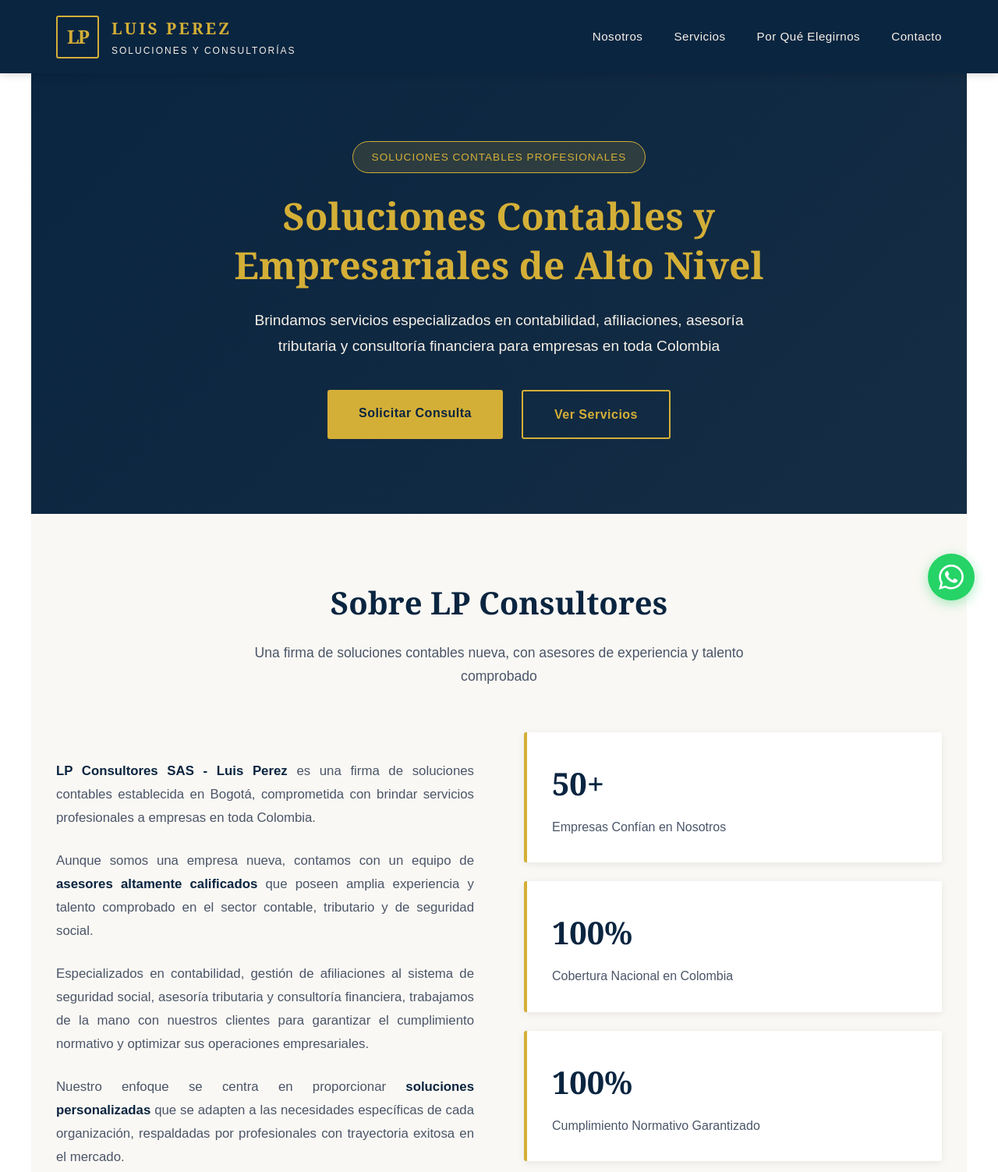
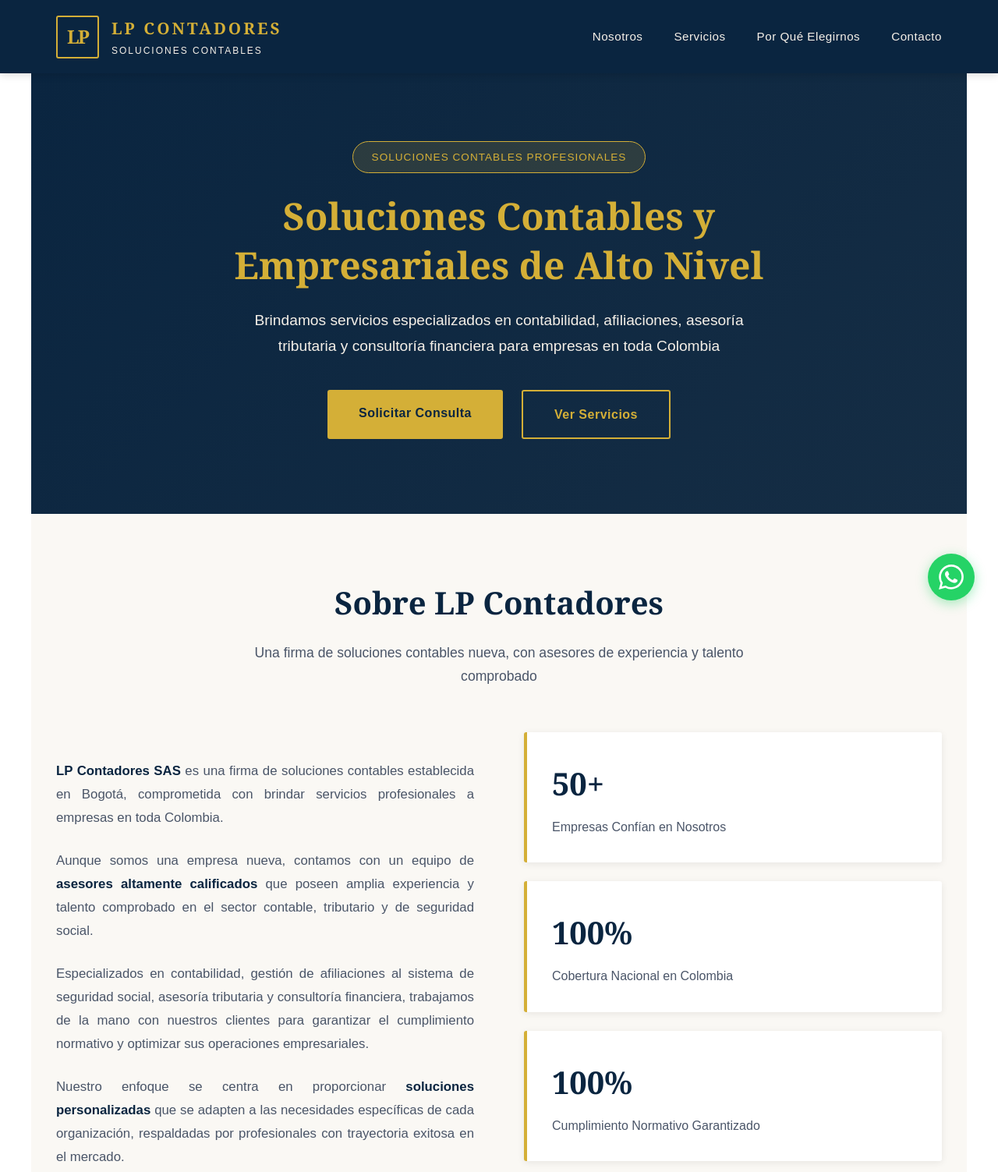
Before and after one commit to lpcontadoressas-admin/lpcontadores, a plain HTML site: page index.html in a window 1280 px wide. Shown: the top 1503 px of the page at 78% size. Drawn offline with Linux system fonts and the light colour scheme.

Commit message:
Update index.html

```diff
--- a/index.html
+++ b/index.html
@@ -3,8 +3,8 @@
 <head>
   <meta charset="UTF-8">
   <meta name="viewport" content="width=device-width, initial-scale=1.0">
-  <title>LP Consultores SAS - Luis Perez | Soluciones Empresariales Bogotá</title>
-  <meta name="description" content="LP Consultores SAS ofrece servicios profesionales de contabilidad, afiliaciones EPS, ARL, Pensión, asesoría tributaria y consultoría financiera en Bogotá.">
+  <title>LP Contadores SAS | Soluciones Empresariales Bogotá</title>
+  <meta name="description" content="LP Contadores SAS ofrece servicios profesionales de contabilidad, afiliaciones EPS, ARL, Pensión, asesoría tributaria y consultoría financiera en Bogotá.">
   <style>
     * {
       margin: 0;
@@ -721,8 +721,8 @@
       <a href="#" class="logo">
         <div class="logo-img">LP</div>
         <div class="logo-text">
-          <span class="logo-title">LUIS PEREZ</span>
-          <span class="logo-subtitle">Soluciones y Consultorías</span>
+          <span class="logo-title">LP CONTADORES</span>
+          <span class="logo-subtitle">Soluciones Contables</span>
         </div>
       </a>
       <div class="menu-toggle" onclick="toggleMenu()">
@@ -754,11 +754,11 @@
 
   <!-- Sobre Nosotros -->
   <section id="nosotros">
-    <h2 class="section-title">Sobre LP Consultores</h2>
+    <h2 class="section-title">Sobre LP Contadores</h2>
     <p class="section-subtitle">Una firma de soluciones contables nueva, con asesores de experiencia y talento comprobado</p>
     <div class="about-content">
       <div class="about-text">
-        <p><strong>LP Consultores SAS - Luis Perez</strong> es una firma de soluciones contables establecida en Bogotá, comprometida con brindar servicios profesionales a empresas en toda Colombia.</p>
+        <p><strong>LP Contadores SAS</strong> es una firma de soluciones contables establecida en Bogotá, comprometida con brindar servicios profesionales a empresas en toda Colombia.</p>
         <p>Aunque somos una empresa nueva, contamos con un equipo de <strong>asesores altamente calificados</strong> que poseen amplia experiencia y talento comprobado en el sector contable, tributario y de seguridad social.</p>
         <p>Especializados en contabilidad, gestión de afiliaciones al sistema de seguridad social, asesoría tributaria y consultoría financiera, trabajamos de la mano con nuestros clientes para garantizar el cumplimiento normativo y optimizar sus operaciones empresariales.</p>
         <p>Nuestro enfoque se centra en proporcionar <strong>soluciones personalizadas</strong> que se adapten a las necesidades específicas de cada organización, respaldadas por profesionales con trayectoria exitosa en el mercado.</p>
@@ -871,7 +871,7 @@
 
   <!-- Beneficios -->
   <section id="beneficios">
-    <h2 class="section-title">¿Por Qué Elegir LP Consultores?</h2>
+    <h2 class="section-title">¿Por Qué Elegir LP Contadores?</h2>
     <p class="section-subtitle">Nos distinguimos por nuestro compromiso con la excelencia y resultados medibles</p>
     <div class="benefits-grid">
       <div class="benefit-card">
@@ -935,7 +935,7 @@
             </div>
             <div class="contact-text">
               <h4>Correo Electrónico</h4>
-              <p>contacto@lpconsultores.com<br>info@lpconsultores.com</p>
+              <p>contacto@lpcontadores.com<br>info@lpcontadores.com</p>
             </div>
           </div>
 
@@ -987,7 +987,7 @@
               <label for="mensaje">Mensaje *</label>
               <textarea id="mensaje" name="mensaje" required></textarea>
             </div>
-            <input type="hidden" name="_subject" value="Nuevo contacto desde LP Consultores Web">
+            <input type="hidden" name="_subject" value="Nuevo contacto desde LP Contadores Web">
             <input type="hidden" name="_next" value="#contacto">
             <button type="submit" class="submit-button">Enviar Solicitud</button>
             <p id="formStatus" style="margin-top: 1rem; color: var(--dorado); text-align: center; display: none;"></p>
@@ -1001,7 +1001,7 @@
   <footer>
     <div class="footer-content">
       <div class="footer-about">
-        <h3>LP Consultores SAS</h3>
+        <h3>LP Contadores SAS</h3>
         <p>Firma de soluciones contables establecida en Bogotá. Asesoramos empresas en toda Colombia con servicios especializados en contabilidad, afiliaciones y consultoría financiera. Empresa nueva con asesores de experiencia y talento comprobado.</p>
       </div>
       <div class="footer-links">
@@ -1024,7 +1024,7 @@
       </div>
     </div>
     <div class="footer-bottom">
-      <p>&copy; 2025 LP Consultores SAS - Luis Perez. Todos los derechos reservados.</p>
+      <p>&copy; 2025 LP Contadores SAS. Todos los derechos reservados.</p>
       <p>Bogotá D.C., Colombia | RUT: 900.XXX.XXX-X</p>
     </div>
   </footer>
```
